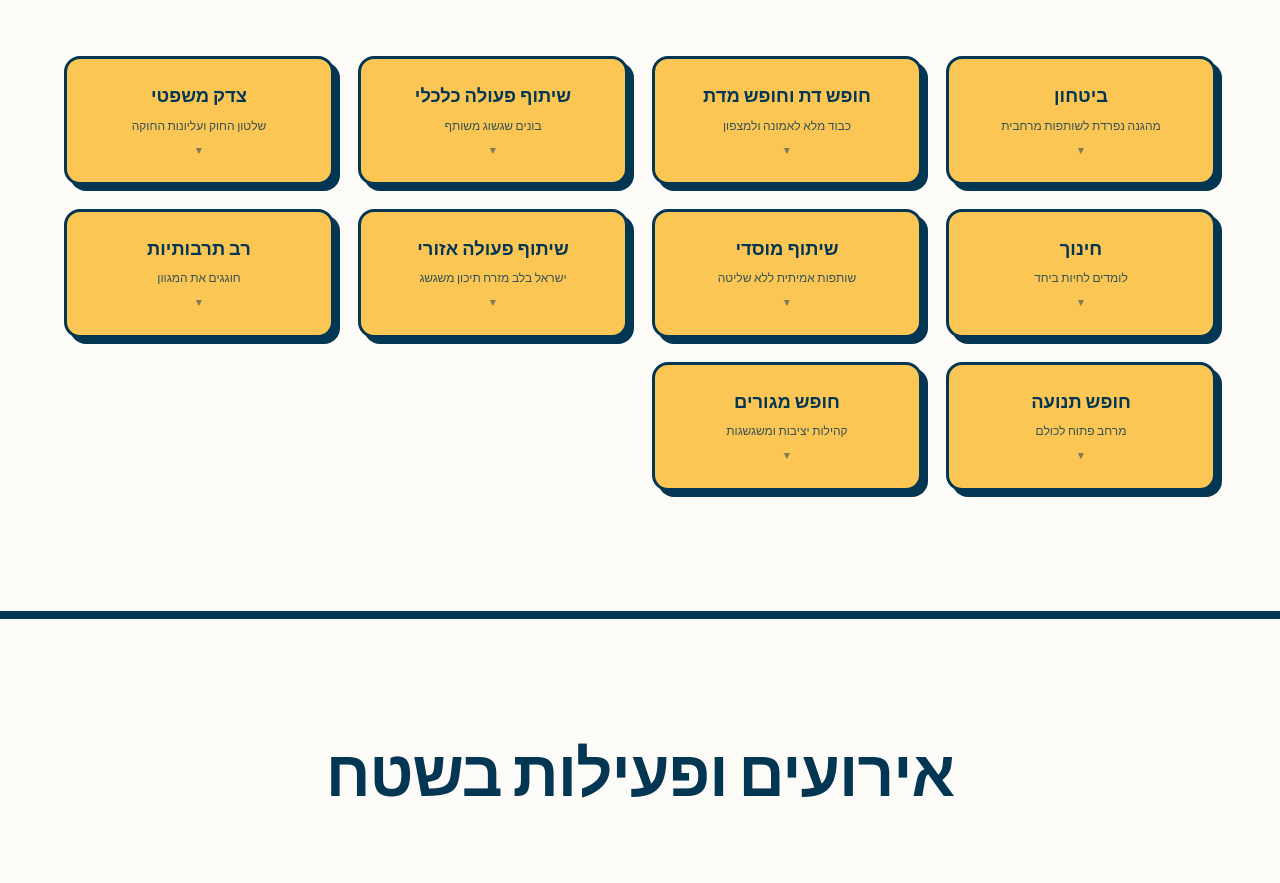
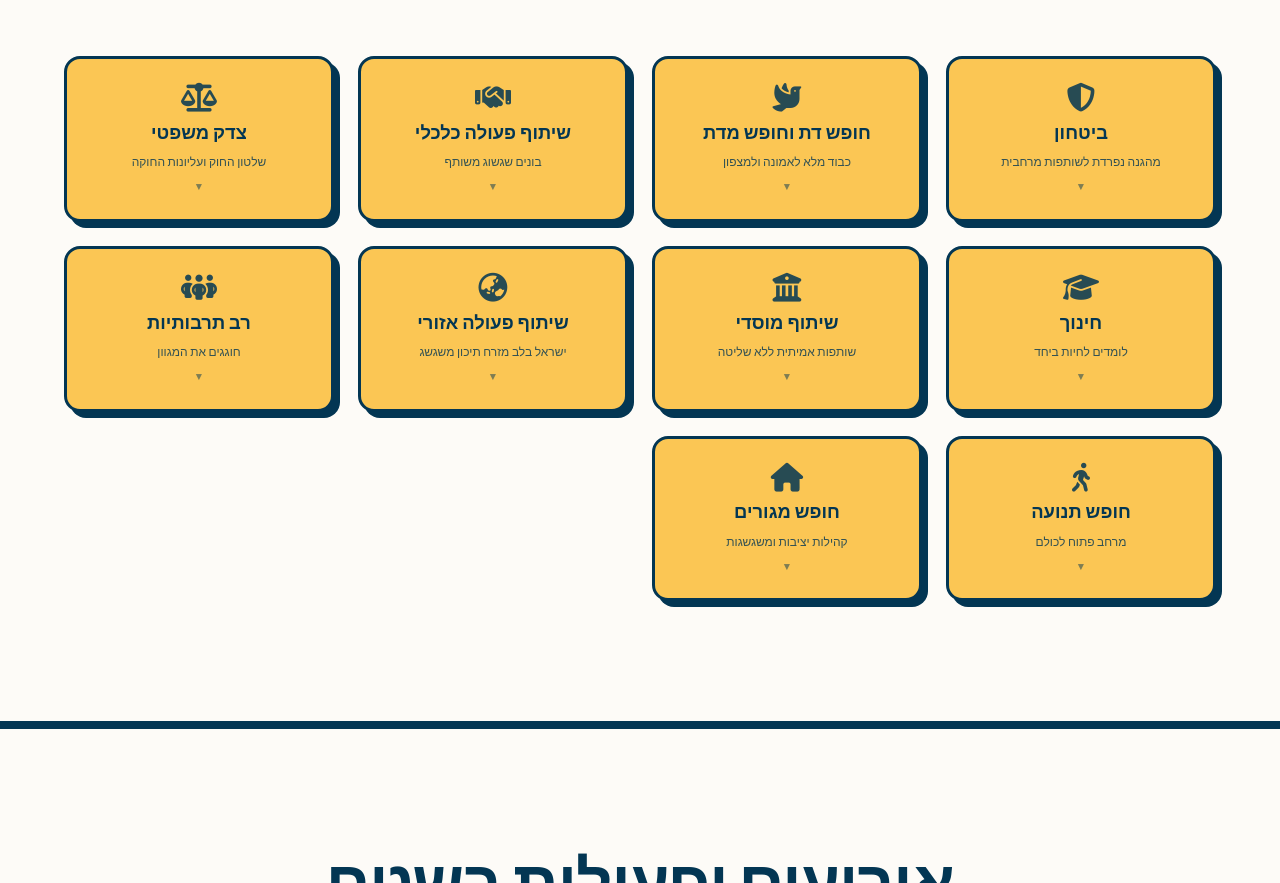
Before and after one commit to atidfed/atidfed.github.io, a website: page index.html in a window 1280 px wide. Shown: the part 2308-3191 px from the top of the page. Drawn offline with Linux system fonts and the light colour scheme.

Commit message:
add Font Awesome icons to aspect cards in blueprint section
Co-Authored-By: Claude Sonnet 4.6 <noreply@anthropic.com>

```diff
--- a/index.html
+++ b/index.html
@@ -9,6 +9,7 @@
     <link rel="preconnect" href="https://fonts.gstatic.com" crossorigin>
     <link href="https://fonts.googleapis.com/css2?family=Heebo:wght@400;500;700;900&family=Rubik:wght@700;800;900&display=swap" rel="stylesheet">
 
+    <link rel="stylesheet" href="https://cdnjs.cloudflare.com/ajax/libs/font-awesome/6.5.2/css/all.min.css">
     <link rel="stylesheet" href="style.css">
 </head>
 <body>
@@ -127,6 +128,7 @@
             <div class="aspects-grid">
                 <div class="aspect-card aspect-card--expandable reveal" role="button" tabindex="0" aria-expanded="false">
                     <div class="aspect-card-header">
+                        <i class="fa-solid fa-shield-halved aspect-card-icon"></i>
                         <span>ביטחון</span>
                         <span class="aspect-card-subtitle">מהגנה נפרדת לשותפות מרחבית</span>
                     </div>
@@ -136,6 +138,7 @@
                 </div>
                 <div class="aspect-card aspect-card--expandable reveal" role="button" tabindex="0" aria-expanded="false">
                     <div class="aspect-card-header">
+                        <i class="fa-solid fa-dove aspect-card-icon"></i>
                         <span>חופש דת וחופש מדת</span>
                         <span class="aspect-card-subtitle">כבוד מלא לאמונה ולמצפון</span>
                     </div>
@@ -145,6 +148,7 @@
                 </div>
                 <div class="aspect-card aspect-card--expandable reveal" role="button" tabindex="0" aria-expanded="false">
                     <div class="aspect-card-header">
+                        <i class="fa-solid fa-handshake aspect-card-icon"></i>
                         <span>שיתוף פעולה כלכלי</span>
                         <span class="aspect-card-subtitle">בונים שגשוג משותף</span>
                     </div>
@@ -154,6 +158,7 @@
                 </div>
                 <div class="aspect-card aspect-card--expandable reveal" role="button" tabindex="0" aria-expanded="false">
                     <div class="aspect-card-header">
+                        <i class="fa-solid fa-scale-balanced aspect-card-icon"></i>
                         <span>צדק משפטי</span>
                         <span class="aspect-card-subtitle">שלטון החוק ועליונות החוקה</span>
                     </div>
@@ -163,6 +168,7 @@
                 </div>
                 <div class="aspect-card aspect-card--expandable reveal" role="button" tabindex="0" aria-expanded="false">
                     <div class="aspect-card-header">
+                        <i class="fa-solid fa-graduation-cap aspect-card-icon"></i>
                         <span>חינוך</span>
                         <span class="aspect-card-subtitle">לומדים לחיות ביחד</span>
                     </div>
@@ -172,6 +178,7 @@
                 </div>
                 <div class="aspect-card aspect-card--expandable reveal" role="button" tabindex="0" aria-expanded="false">
                     <div class="aspect-card-header">
+                        <i class="fa-solid fa-building-columns aspect-card-icon"></i>
                         <span>שיתוף מוסדי</span>
                         <span class="aspect-card-subtitle">שותפות אמיתית ללא שליטה</span>
                     </div>
@@ -181,6 +188,7 @@
                 </div>
                 <div class="aspect-card aspect-card--expandable reveal" role="button" tabindex="0" aria-expanded="false">
                     <div class="aspect-card-header">
+                        <i class="fa-solid fa-earth-asia aspect-card-icon"></i>
                         <span>שיתוף פעולה אזורי</span>
                         <span class="aspect-card-subtitle">ישראל בלב מזרח תיכון משגשג</span>
                     </div>
@@ -190,6 +198,7 @@
                 </div>
                 <div class="aspect-card aspect-card--expandable reveal" role="button" tabindex="0" aria-expanded="false">
                     <div class="aspect-card-header">
+                        <i class="fa-solid fa-people-group aspect-card-icon"></i>
                         <span>רב תרבותיות</span>
                         <span class="aspect-card-subtitle">חוגגים את המגוון</span>
                     </div>
@@ -199,6 +208,7 @@
                 </div>
                 <div class="aspect-card aspect-card--expandable reveal" role="button" tabindex="0" aria-expanded="false">
                     <div class="aspect-card-header">
+                        <i class="fa-solid fa-person-walking aspect-card-icon"></i>
                         <span>חופש תנועה</span>
                         <span class="aspect-card-subtitle">מרחב פתוח לכולם</span>
                     </div>
@@ -208,6 +218,7 @@
                 </div>
                 <div class="aspect-card aspect-card--expandable reveal" role="button" tabindex="0" aria-expanded="false">
                     <div class="aspect-card-header">
+                        <i class="fa-solid fa-house aspect-card-icon"></i>
                         <span>חופש מגורים</span>
                         <span class="aspect-card-subtitle">קהילות יציבות ומשגשגות</span>
                     </div>
--- a/style.css
+++ b/style.css
@@ -560,6 +560,13 @@ nav {
     cursor: default;
 }
 
+.aspect-card-icon {
+    font-size: 1.8rem;
+    color: var(--m-dark);
+    margin-bottom: 0.5rem;
+    opacity: 0.85;
+}
+
 .aspect-card-subtitle {
     display: block;
     font-size: 0.75rem;
```
